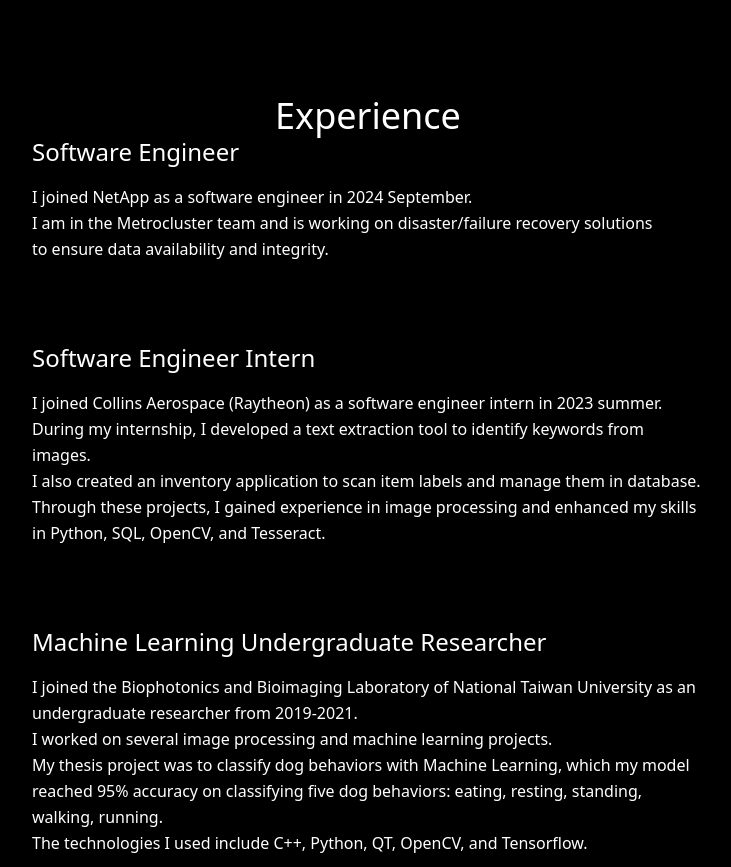
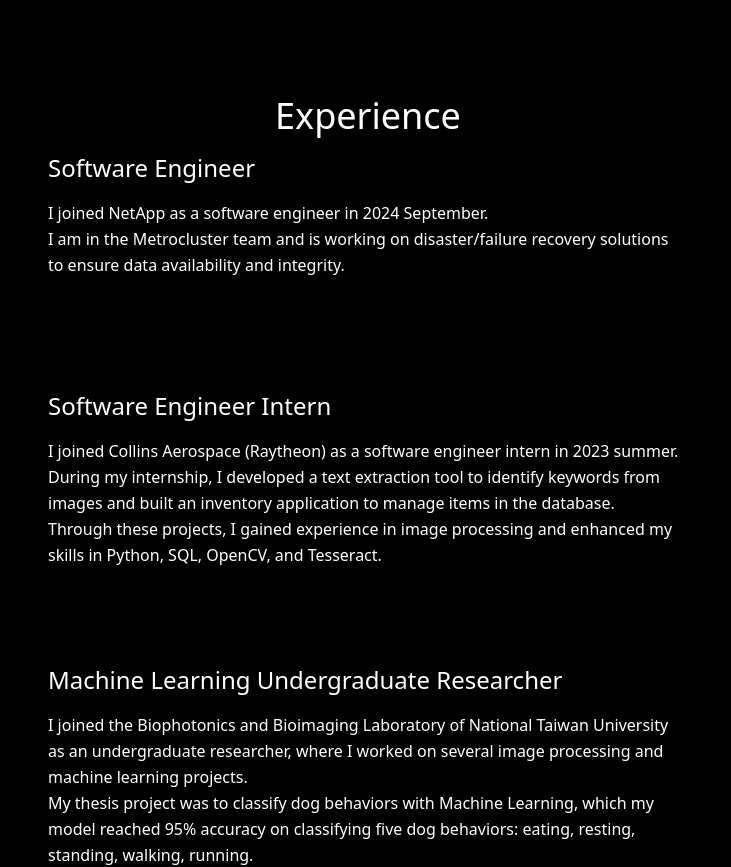
Before and after one commit to b06611033/My_Portfolio, a React (Create React App) app: page / in a window 1280 px wide. Shown: the part 560-1427 px from the top of the page, without its empty margins (272-1003 px from the left). Built offline with nearby package versions, Linux system fonts and the light colour scheme.

Commit message:
Adjusted layout

```diff
--- a/src/components/Experience.js
+++ b/src/components/Experience.js
@@ -8,38 +8,38 @@
           <h1 className="sm:text-4xl text-3xl font-medium text-center title-font mb-4 text-white">
             Experience
           </h1>
-        <div className="flex flex-wrap -m-4">
-          <h1 className="sm:text-2xl text-2xl font-small text-center title-font mb-4 text-white">
+        <div className="flex flex-col">
+          <h1 className="sm:text-2xl text-2xl font-medium text-left title-font mb-4 text-white">
             Software Engineer
           </h1>
           <p className="mb-8 leading-relaxed text-white">
             I joined NetApp as a software engineer in 2024 September.<br />
-            I am in the Metrocluster team and is working on disaster/failure recovery solutions<br />
+            I am in the Metrocluster team and is working on disaster/failure recovery solutions
             to ensure data availability and integrity.<br />
           </p>
         </div>
         </div>
-        <div className="flex flex-wrap -m-4">
-          <h1 className="sm:text-2xl text-2xl font-small text-center title-font mb-4 text-white">
+        <div className="flex flex-col">
+          <h1 className="sm:text-2xl text-2xl font-medium text-left title-font mb-4 text-white">
             Software Engineer Intern
           </h1>
           <p className="mb-8 leading-relaxed text-white">
             I joined Collins Aerospace (Raytheon) as a software engineer intern in 2023 summer.<br />
-            During my internship, I developed a text extraction tool to identify keywords from images.<br />
-            I also created an inventory application to scan item labels and manage them in database.<br />
+            During my internship, I developed a text extraction tool to identify keywords from images
+            and built an inventory application to manage items in the database.<br />
             Through these projects, I gained experience in image processing and enhanced my skills in
             Python, SQL, OpenCV, and Tesseract.<br />
           </p>
         </div>
-        <div className="flex flex-wrap -m-4">
-          <h1 className="sm:text-2xl text-2xl font-small text-center title-font mb-4 text-white">
+        <div className="flex flex-col">
+          <h1 className="sm:text-2xl text-2xl font-medium text-left title-font mb-4 text-white">
             <br />
             <br />
             Machine Learning Undergraduate Researcher
           </h1>
           <p className="mb-8 leading-relaxed text-white">
-            I joined the Biophotonics and Bioimaging Laboratory of National Taiwan University as an undergraduate researcher from 2019-2021.<br />
-            I worked on several image processing and machine learning projects.<br />
+            I joined the Biophotonics and Bioimaging Laboratory of National Taiwan University as an undergraduate researcher,
+            where I worked on several image processing and machine learning projects.<br />
             My thesis project was to classify dog behaviors with Machine Learning,
             which my model reached 95% accuracy on classifying five dog behaviors: eating, resting, standing, walking, running.<br />
             The technologies I used include C++, Python, QT, OpenCV, and Tensorflow.<br />
--- a/src/components/Extracurricular.js
+++ b/src/components/Extracurricular.js
@@ -12,7 +12,7 @@
             I love playing soccer! I am a die hard Messi fan who supports FC Barcelona and Argentina.<br />
             In 2018, I joined the soccer varsity team of National Taiwan University, where I played left wing/right back for 3 years.<br />
             I also enjoy traveling, especially to national parks with natures and great views.<br />
-            Here is a list of national park I've visited:<br />
+            Here is a list of national parks I've visited:<br />
             Grand Canyon, Zion, Arches, Canyonland, Acadia, Yellowstone, Grand Teton,
             Yosemite, Redwood, Sequoia, Kings Canyon, Joshua Tree, Death Valley,
             Mesa Verde, Black Canyon, Rocky Mountain. <br />
```
